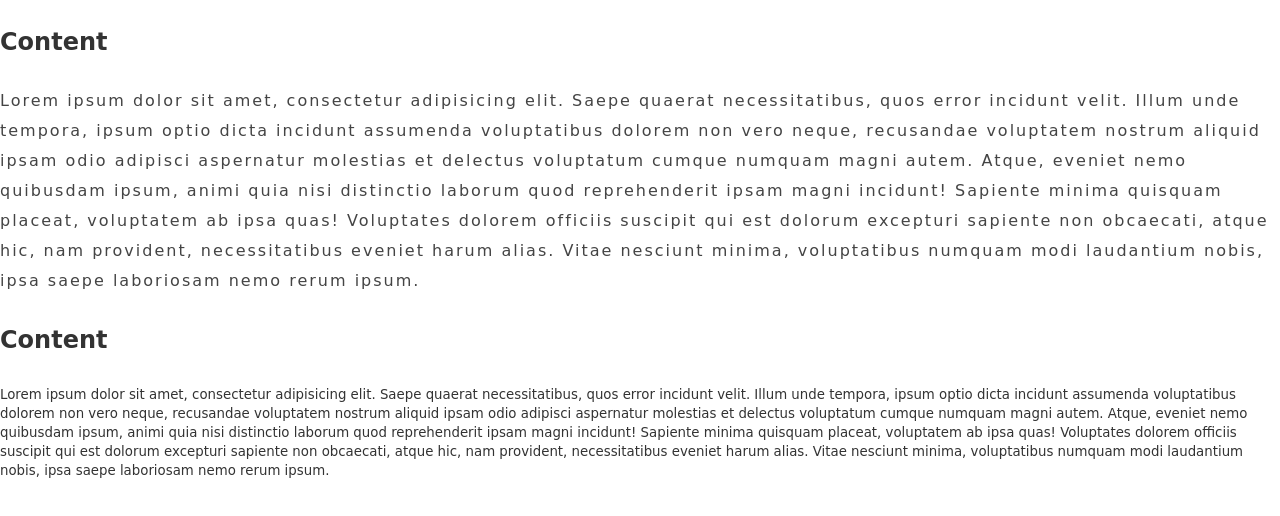
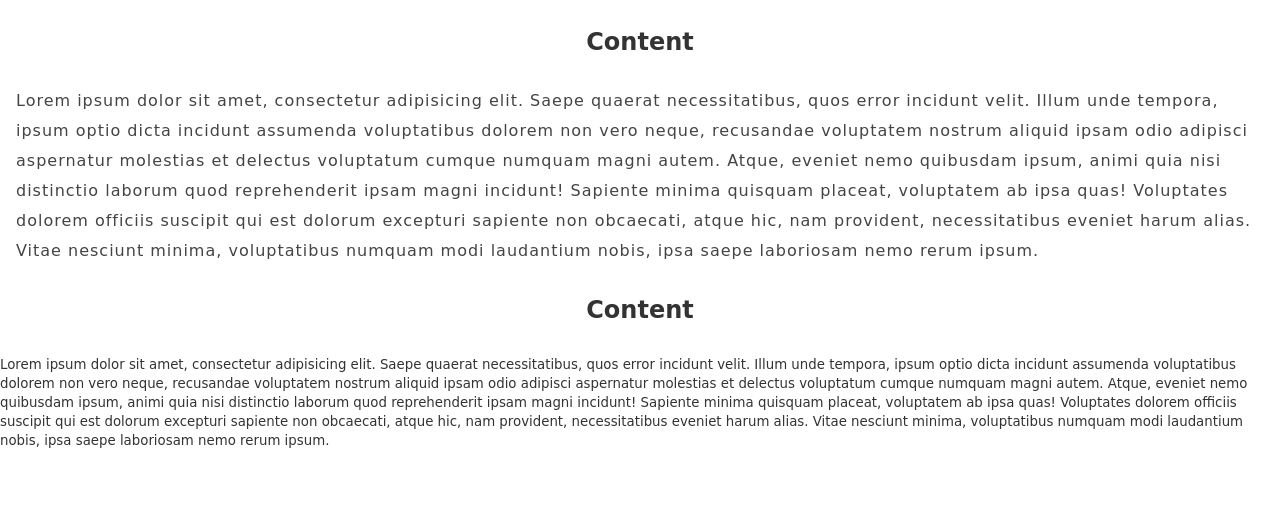
Before and after one commit to Thiraphat-DEV/JAVASCRIPT-PROJECT, a plain HTML site: page js19 web/index.html in a window 1280 px wide. Shown: the part 802-1318 px from the top of the page. Drawn offline with Linux system fonts and the light colour scheme.

```diff
--- a/js19 web/css/web.css
+++ b/js19 web/css/web.css
@@ -108,11 +108,13 @@
 .content h2,
 .content h3 {
   font-size: 150%;
-  margin: 30px 0;
+  text-align: center;
+  margin: 30px ;
 }
 
 .content p {
+  margin: 1rem;
   color: #444;
   line-height: 30px;
-  letter-spacing: 2px;
+  letter-spacing: 1px;
 }
```
